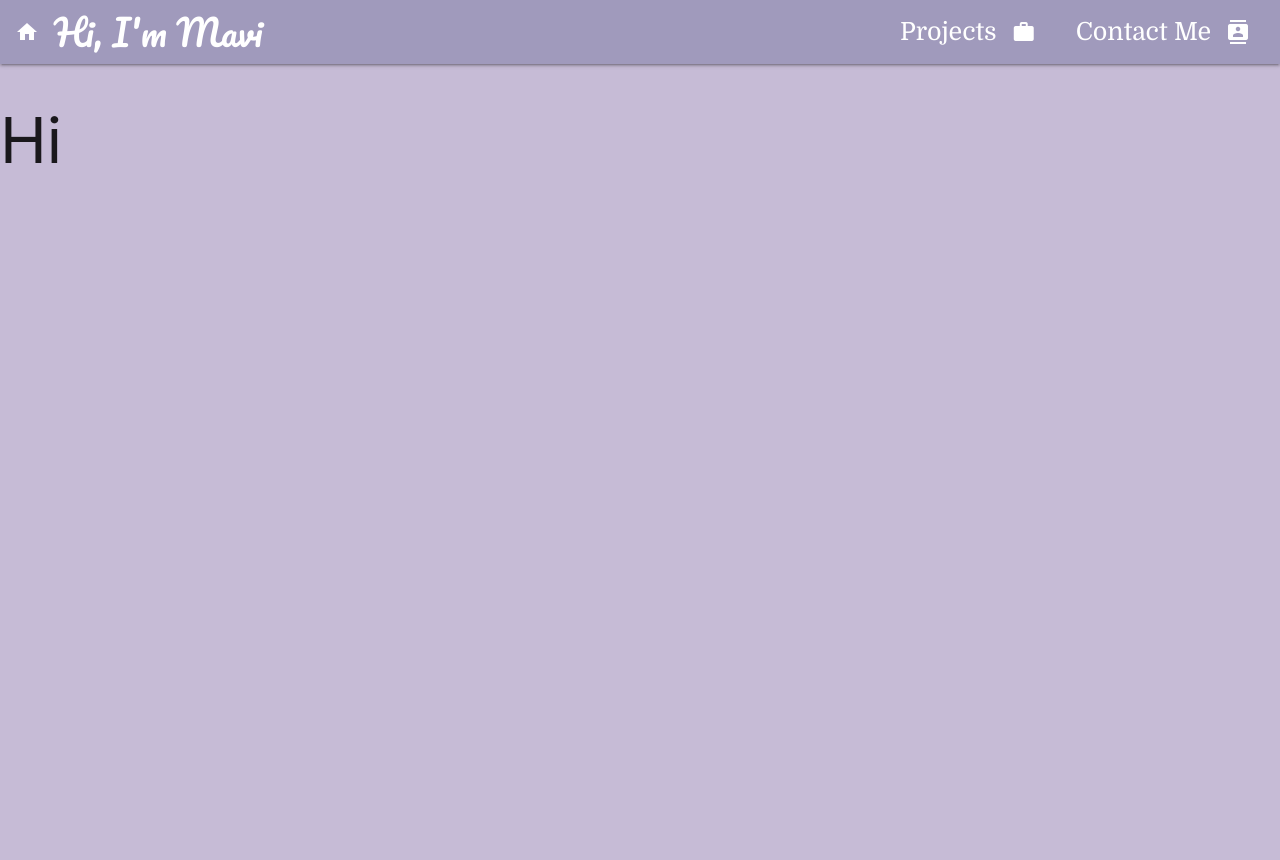
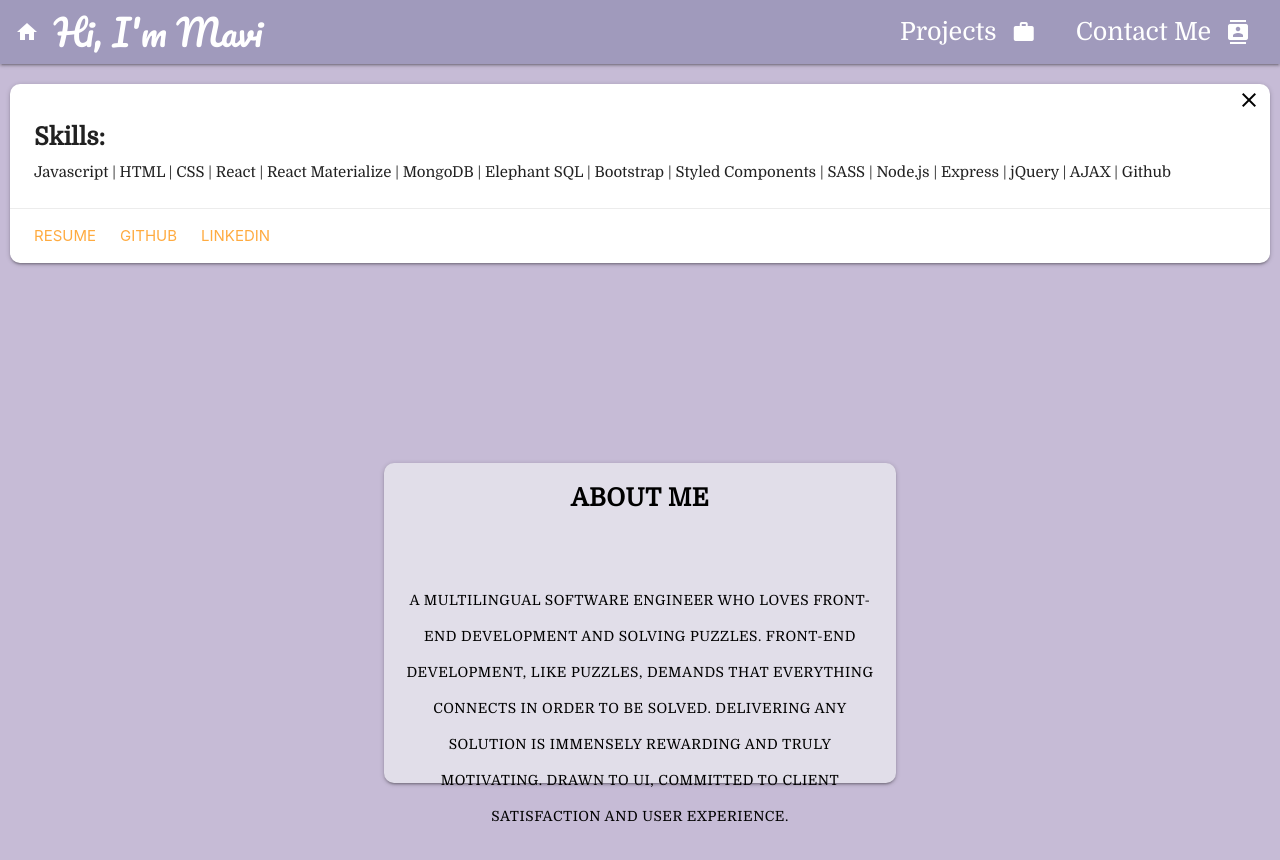
Before and after one commit to mbucheli/mavi-portfolio, a React (Create React App) app: page /about in a window 1280 px wide. Shown: the top 860 px of the page. Before the commit the page ends 800 px from the top, so only its background shows below. Built offline with nearby package versions, Linux system fonts and the light colour scheme.

Commit message:
added about me

```diff
--- a/src/About.js
+++ b/src/About.js
@@ -1,7 +1,22 @@
 function About() {
     return (
-        <div>
-            <h1>Hi</h1>
+        <div style={{marginTop: "20px", marginRight: "10px", marginLeft: "10px"}}>
+            <div className="col s12 m7">
+                <div className="card horizontal" style={{borderRadius: "10px"}}>
+                    <div className="card-stacked">
+                        <div className="card-content">
+                            <a href="/" className="secondary-content" style={{marginTop: "-20px", marginRight: "-15px"}}><i className="material-icons" style={{color: "black"}}>close</i></a>
+                            <h5 style={{fontFamily: "Domine", fontWeight: "bold"}}>Skills: </h5>
+                            <p style={{fontFamily: "Domine"}}>Javascript | HTML | CSS | React | React Materialize |  MongoDB | Elephant SQL  |  Bootstrap | Styled Components | SASS | Node.js | Express | jQuery | AJAX | Github</p>
+                        </div>
+                        <div className="card-action">
+                            <a href="#" target="_blank" rel="noreferrer">Resume</a>
+                            <a href="https://github.com/mbucheli" target="_blank" rel="noreferrer">Github</a>
+                            <a href="https://www.linkedin.com/in/mavi-bucheli/" target="_blank" rel="noreferrer">LinkedIn</a>
+                        </div>
+                    </div>
+                </div>
+            </div>
         </div>
     );
 };
--- a/src/App.js
+++ b/src/App.js
@@ -4,6 +4,7 @@ import NavBar from './NavBar';
 import Projects from './Projects';
 import ContactMe from './ContactMe';
 import About from './About';
+import Home from './Home';
 
 function App() {
   return (
@@ -14,6 +15,7 @@ function App() {
         <Route exact path="/contactme" element={<ContactMe /> } />
         <Route exact path="/about" element={<About /> } />
       </Routes>
+      <Home/>
     </div>
   );
 }
--- /dev/null
+++ b/src/Home.js
@@ -0,0 +1,16 @@
+import { Link } from "react-router-dom";
+
+function Home() {
+    return(
+        <div style={{textAlign: "center", marginTop: "200px", marginBottom: "100px"}}>
+            <Link to="/about"
+            className="waves-effect waves-light btn pulse"
+            style={{width: "40vw", height: "40vh", backgroundColor: "#e1dee9", color: "black", borderRadius: "10px", fontFamily: "Domine", paddingTop: "5px"}}>
+                <h5 style={{fontWeight: "bolder"}}>About Me</h5>
+                <p style={{marginTop: "70px"}}>A multilingual Software Engineer who loves front-end development and solving puzzles. Front-end development, like puzzles, demands that everything connects in order to be solved. Delivering any solution is immensely rewarding and truly motivating. Drawn to UI, committed to client satisfaction and user experience.</p>
+            </Link>
+        </div>
+    );
+};
+
+export default Home;
--- a/src/Projects.js
+++ b/src/Projects.js
@@ -48,7 +48,7 @@ function Projects() {
                 </div>
             </div>
             {/* Nurse Mern */}
-            <div className="card" style={{ width: "60vw", height: "70vh", borderRadius: "10px", marginLeft: "auto", marginRight: "auto", marginTop: "80px", marginBottom: "50px", backgroundColor: "#e1dee9" }}>
+            <div className="card" style={{ width: "60vw", height: "70vh", borderRadius: "10px", marginLeft: "auto", marginRight: "auto", marginTop: "80px", backgroundColor: "#e1dee9" }}>
                 <div className="card-image waves-effect waves-block waves-light" >
                     <img className="activator" src="https://i.imgur.com/tgcHX3O.png" alt="" style={{ marginLeft: "auto", marginRight: "auto", width: "95%", marginTop: "20px", borderRadius: "10px" }} />
                 </div>
```
